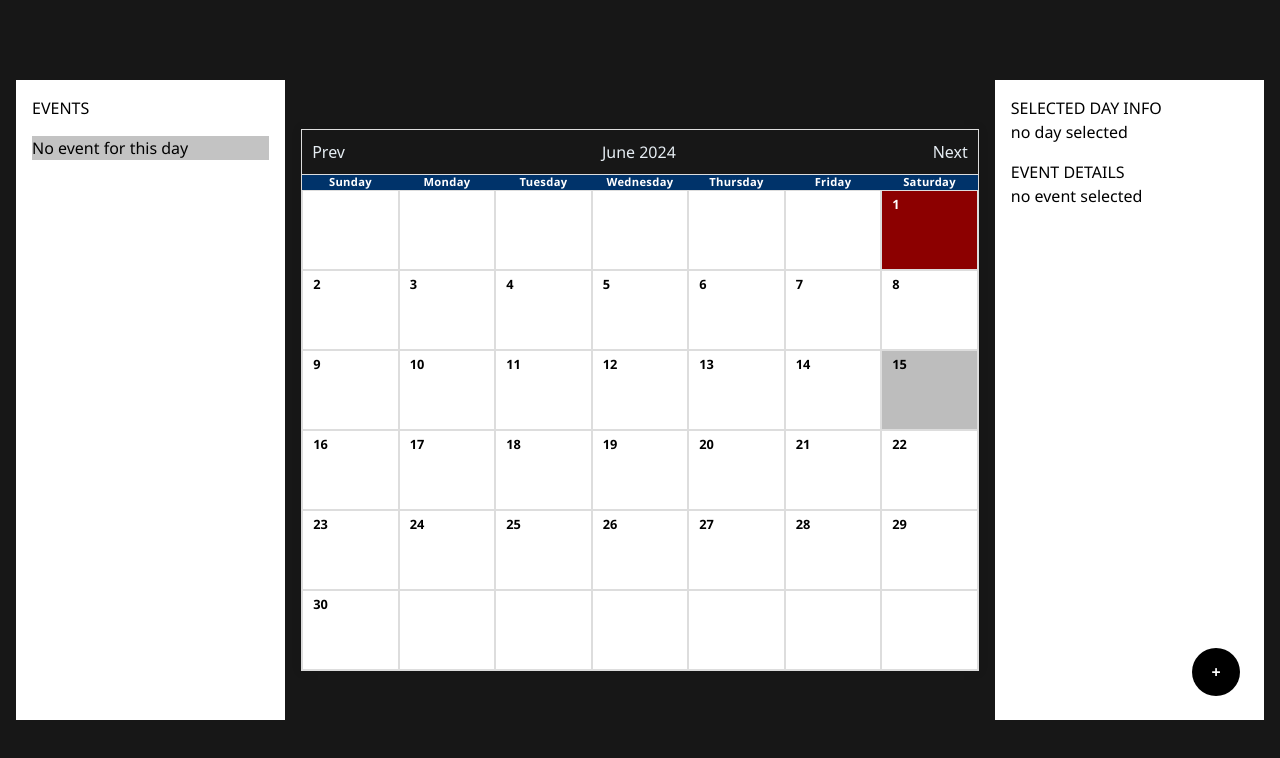
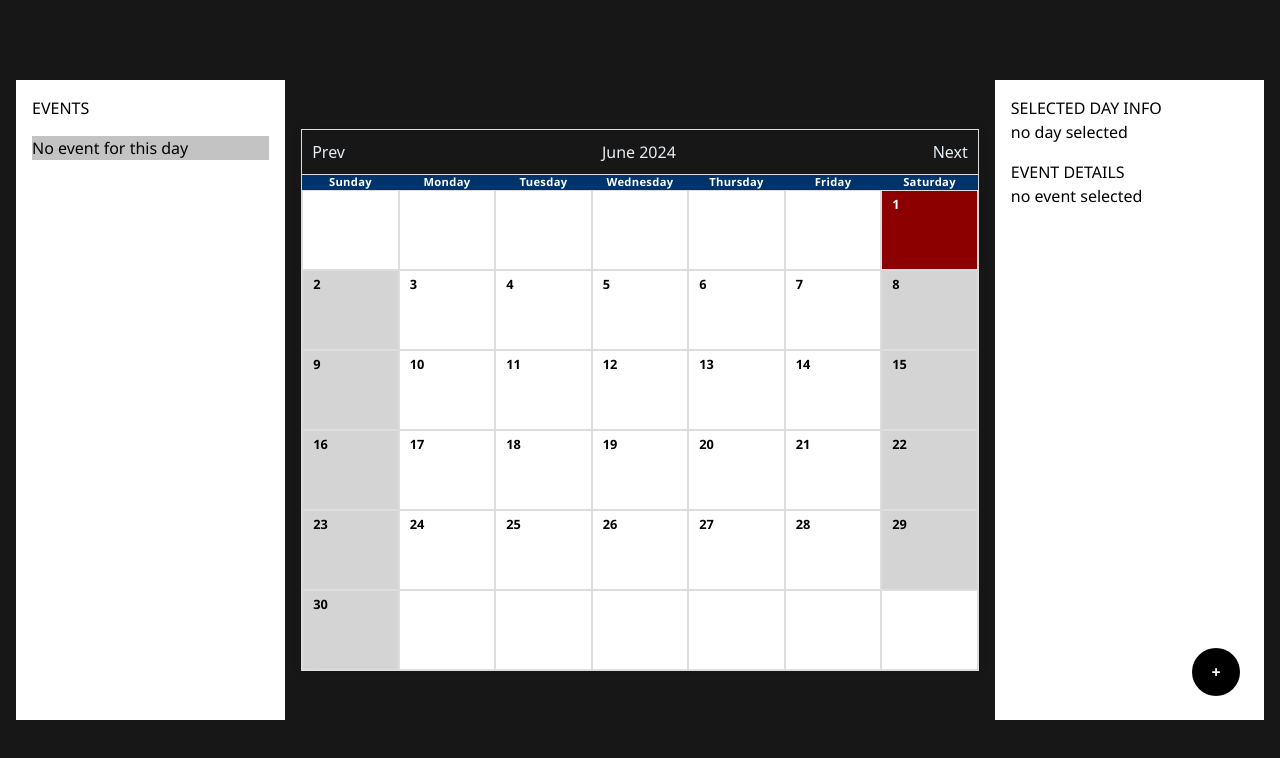
Before and after one commit to ikegoodnews/interswitch-test, a React (Create React App) app: page / in a window 1280 px wide. Shown: the top 758 px of the page. Built offline with nearby package versions, Linux system fonts and the light colour scheme.

Commit message:
feat: weekends

```diff
--- a/src/_components/Calendar/index.js
+++ b/src/_components/Calendar/index.js
@@ -9,6 +9,7 @@ const Calendar = () => {
    const {events, selectedEvent, selectedDay, setSelectedEvent, onEventSelect, onDaySelect} = useContext(AppContext);
    const [currentDate, setCurrentDate] = useState(new Date());
 
+   let weekends = [];
    const startOfMonth = new Date(currentDate.getFullYear(), currentDate.getMonth(), 1);
    const endOfMonth = new Date(currentDate.getFullYear(), currentDate.getMonth() + 1, 0);
    const startDay = startOfMonth.getDay();
@@ -18,6 +19,16 @@ const Calendar = () => {
       const day = index - startDay + 1;
       return day > 0 && day <= daysInMonth ? day : null;
    });
+
+   for (let i = 1; i <= daysInMonth; i++) {
+      //looping through days in month
+      let newDate = new Date(currentDate.getFullYear(), currentDate.getMonth(), i);
+      if (newDate.getDay() === 0 || newDate.getDay() === 6) {
+         //if Sunday or Saturday
+         weekends.push(i);
+      }
+   }
+   console.log(`weekends=====>`, weekends);
 
    const handlePrevMonth = () => {
       setCurrentDate(new Date(currentDate.getFullYear(), currentDate.getMonth() - 1, 1));
@@ -58,6 +69,7 @@ const Calendar = () => {
                      className={classNames('day', {
                         today: Number(format(new Date(selectedDay), 'd')) === day,
                         active: Number(format(new Date(Date.now()), 'd')) === day,
+                        weekends: weekends?.find((weekend) => weekend === day),
                      })}
                      onClick={() => handleOnDaySelect(day, dayEvents)}>
                      {day}
--- a/src/_components/Calendar/index.scss
+++ b/src/_components/Calendar/index.scss
@@ -58,6 +58,9 @@
   &.active {
     background-color: #bdbdbd;
   }
+  &.weekends {
+    background-color: #d4d4d4;
+  }
   &.today {
     color: #fff;
     background-color: #8c0000;
```
